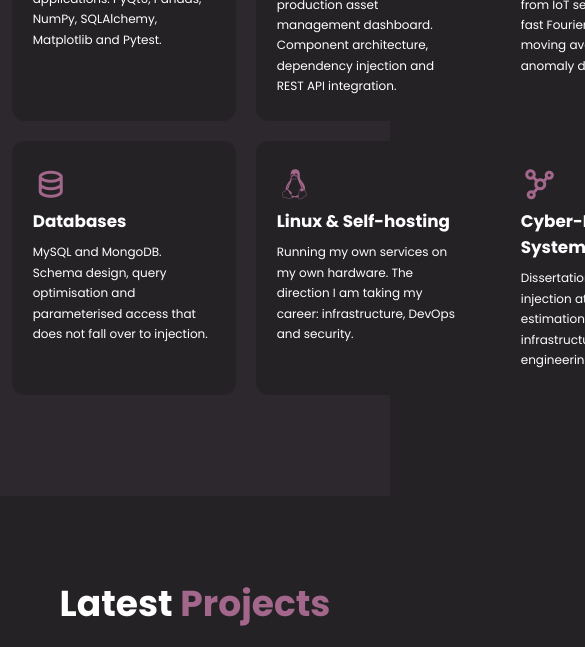
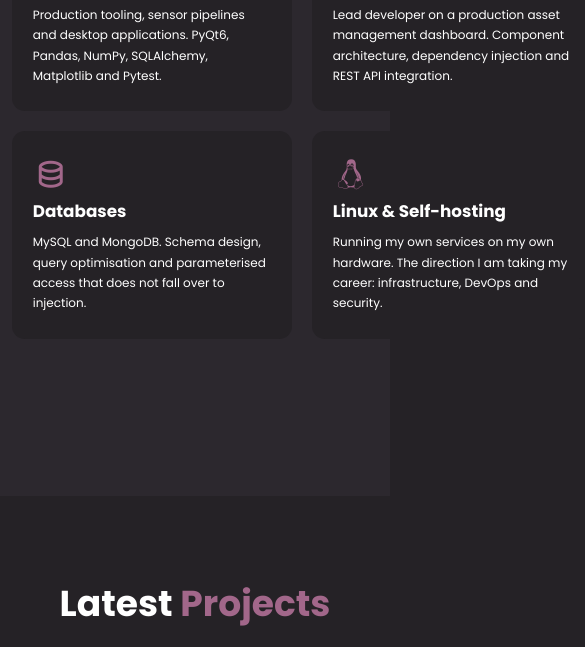
Before and after one commit to CraftedBit/craftedbit.github.io, a plain HTML site: page index.html in a window 390 px wide. Shown: the part 3149-3796 px from the top of the page, 585 px wide, since content can reach past the window. Drawn offline with nearby package versions, Linux system fonts and the light colour scheme.

Commit message:
Stop the skills grid overflowing narrow screens
minmax(28rem, 1fr) is a hard minimum, so when the container is narrower
than 28rem the column stays 28rem and pushes past the edge of the page
instead of shrinking. Wrapping it in min(28rem, 100%) lets the column
collapse to the container width.

Bites worst on small screens with a larger browser font size, since rem
scales up while the viewport doesn't.

```diff
--- a/style.css
+++ b/style.css
@@ -409,7 +409,7 @@
 
 .skills-container {
     display: grid;
-    grid-template-columns: repeat(auto-fit, minmax(28rem, 1fr));
+    grid-template-columns: repeat(auto-fit, minmax(min(28rem, 100%), 1fr));
     gap: 2.5rem;
     max-width: 110rem;
     margin: 0 auto;
```
